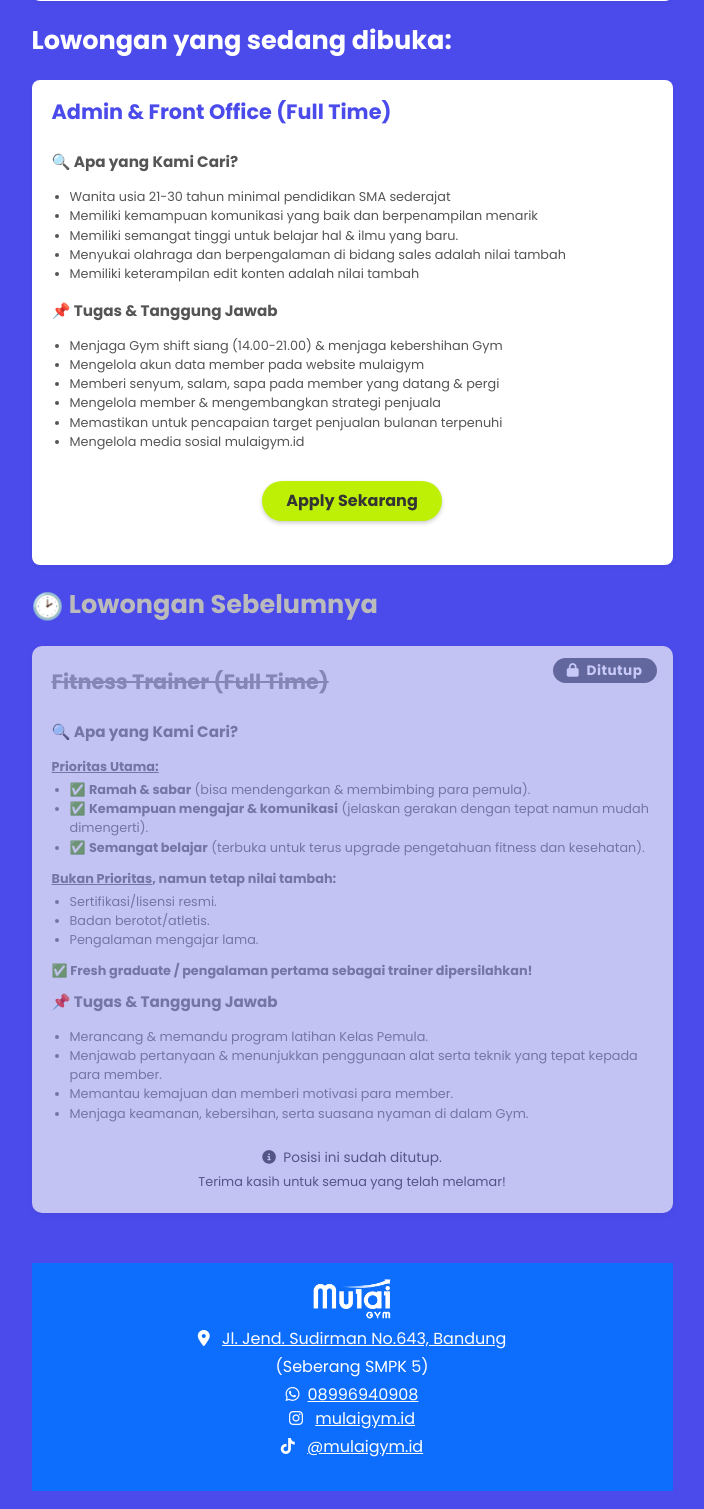
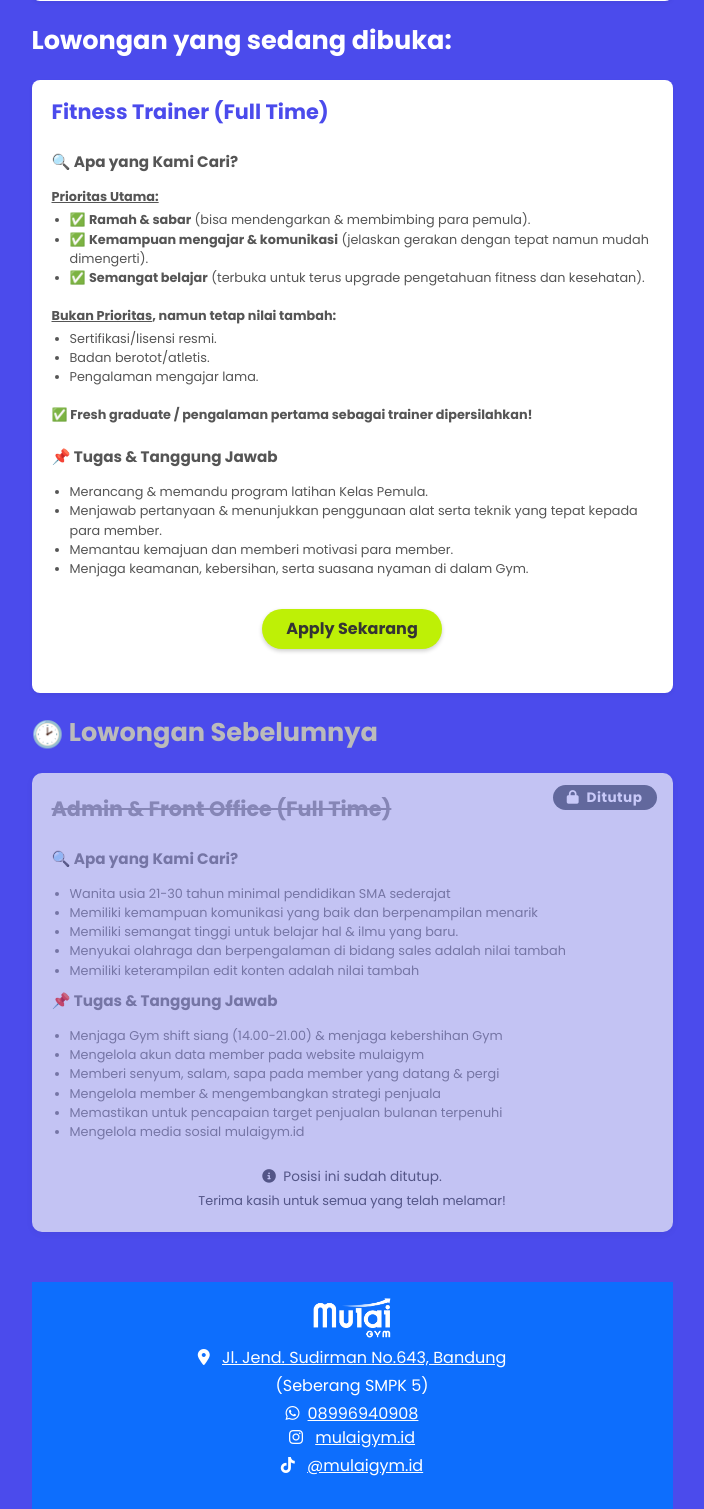
Before and after one commit to corneliusyanm/mulai-web, a Django app: page /lowongan-kerja/ in a window 1280 px wide. Shown: the part 907-2416 px from the top of the page, without its empty margins (288-992 px from the left). Run offline with Django 4.2, Linux system fonts and the light colour scheme; some libraries are stand-ins or nearby versions.

Commit message:
update lowongan kerja, open fitness trainer

```diff
--- a/templates/lowongan-kerja.html
+++ b/templates/lowongan-kerja.html
@@ -48,25 +48,31 @@
 
             <h1 class="mb-4" style="font-weight: bold; font-size: 1.6rem; color: white;">Lowongan yang sedang dibuka:</h1>
             <div class="card mb-4" style="border-radius: 8px; padding: 20px; border: none; box-shadow: 0 2px 4px rgba(0, 0, 0, 0.05);">
-                <h3 style="font-size: 1.3rem; font-weight: bold; color: #4B4BEC; margin-bottom: 16px;">Admin & Front Office (Full Time)</h3>
+                <h3 style="font-size: 1.3rem; font-weight: bold; color: #4B4BEC; margin-bottom: 16px;">Fitness Trainer (Full Time)</h3>
 
                 <h4 style="font-size: 0.95rem; font-weight: bold; color: #555; margin-top: 12px; margin-bottom: 16px;">🔍 Apa yang Kami Cari?</h4>
+                <p style="font-size: 0.80rem; font-weight: bold; margin-bottom: 4px; color: #555;"><u>Prioritas Utama:</u></p>
                 <ul style="padding-left: 18px; font-size: 0.80rem; margin-bottom: 0.4rem; color: #555;">
-                    <li>Wanita usia 21-30 tahun minimal pendidikan SMA sederajat</li>
-                    <li>Memiliki kemampuan komunikasi yang baik dan berpenampilan menarik</li>
-                    <li>Memiliki semangat tinggi untuk belajar hal & ilmu yang baru.</li>
-                    <li>Menyukai olahraga dan berpengalaman di bidang sales adalah nilai tambah</li>
-                    <li>Memiliki keterampilan edit konten adalah nilai tambah</li>
+                    <li>✅ <strong>Ramah & sabar</strong> (bisa mendengarkan & membimbing para pemula).</li>
+                    <li>✅ <strong>Kemampuan mengajar & komunikasi</strong> (jelaskan gerakan dengan tepat namun mudah dimengerti).</li>
+                    <li>✅ <strong>Semangat belajar</strong> (terbuka untuk terus upgrade pengetahuan fitness dan kesehatan).</li>
                 </ul>
+
+                <p style="font-size: 0.80rem; font-weight: bold; margin-bottom: 4px; margin-top: 12px; color: #555;"><u>Bukan Prioritas</u>, namun tetap nilai tambah:</p>
+                <ul style="padding-left: 18px; font-size: 0.80rem; margin-bottom: 0.4rem; color: #555;">
+                    <li>Sertifikasi/lisensi resmi.</li>
+                    <li>Badan berotot/atletis.</li>
+                    <li>Pengalaman mengajar lama.</li>
+                </ul>
+
+                <p style="font-size: 0.80rem; font-weight: bold; margin-top: 12px; margin-bottom: 12px; color: #555;">✅ Fresh graduate / pengalaman pertama sebagai trainer dipersilahkan!</p>
 
                 <h4 style="font-size: 0.95rem; font-weight: bold; color: #555; margin-top: 12px; margin-bottom: 16px;">📌 Tugas & Tanggung Jawab</h4>
                 <ul style="padding-left: 18px; font-size: 0.80rem; margin-bottom: 0.4rem; color: #555;">
-                    <li>Menjaga Gym shift siang (14.00-21.00) & menjaga kebershihan Gym</li>
-                    <li>Mengelola akun data member pada website mulaigym</li>
-                    <li>Memberi senyum, salam, sapa pada member yang datang & pergi</li>
-                    <li>Mengelola member & mengembangkan strategi penjuala</li>
-                    <li>Memastikan untuk pencapaian target penjualan bulanan terpenuhi</li>
-                    <li>Mengelola media sosial mulaigym.id</li>
+                    <li>Merancang & memandu program latihan Kelas Pemula.</li>
+                    <li>Menjawab pertanyaan & menunjukkan penggunaan alat serta teknik yang tepat kepada para member.</li>
+                    <li>Memantau kemajuan dan memberi motivasi para member.</li>
+                    <li>Menjaga keamanan, kebersihan, serta suasana nyaman di dalam Gym.</li>
                 </ul>
 
                 <br>
@@ -88,36 +94,30 @@
                     </span>
                 </div>
                 <h3 style="font-size: 1.3rem; font-weight: bold; color: #A0A0A0; margin-bottom: 16px; text-decoration: line-through;">
-                    Fitness Trainer (Full Time)
+                    Admin & Front Office (Full Time)
                 </h3>
                 <div style="color: #888;">
                     <h4 style="font-size: 0.95rem; font-weight: bold; color: #888; margin-top: 12px; margin-bottom: 16px;">
                         🔍 Apa yang Kami Cari?
                     </h4>
-                    <p style="font-size: 0.80rem; font-weight: bold; margin-bottom: 4px;"><u>Prioritas Utama:</u></p>
                     <ul style="padding-left: 18px; font-size: 0.80rem; margin-bottom: 0.4rem;">
-                        <li>✅ <strong>Ramah & sabar</strong> (bisa mendengarkan & membimbing para pemula).</li>
-                        <li>✅ <strong>Kemampuan mengajar & komunikasi</strong> (jelaskan gerakan dengan tepat namun mudah dimengerti).</li>
-                        <li>✅ <strong>Semangat belajar</strong> (terbuka untuk terus upgrade pengetahuan fitness dan kesehatan).</li>
+                        <li>Wanita usia 21-30 tahun minimal pendidikan SMA sederajat</li>
+                        <li>Memiliki kemampuan komunikasi yang baik dan berpenampilan menarik</li>
+                        <li>Memiliki semangat tinggi untuk belajar hal & ilmu yang baru.</li>
+                        <li>Menyukai olahraga dan berpengalaman di bidang sales adalah nilai tambah</li>
+                        <li>Memiliki keterampilan edit konten adalah nilai tambah</li>
                     </ul>
-
-                    <p style="font-size: 0.80rem; font-weight: bold; margin-bottom: 4px; margin-top: 12px;"><u>Bukan Prioritas</u>, namun tetap nilai tambah:</p>
-                    <ul style="padding-left: 18px; font-size: 0.80rem; margin-bottom: 0.4rem;">
-                        <li>Sertifikasi/lisensi resmi.</li>
-                        <li>Badan berotot/atletis.</li>
-                        <li>Pengalaman mengajar lama.</li>
-                    </ul>
-
-                    <p style="font-size: 0.80rem; font-weight: bold; margin-top: 12px; margin-bottom: 12px;">✅ Fresh graduate / pengalaman pertama sebagai trainer dipersilahkan!</p>
 
                     <h4 style="font-size: 0.95rem; font-weight: bold; color: #888; margin-top: 12px; margin-bottom: 16px;">
                         📌 Tugas & Tanggung Jawab
                     </h4>
                     <ul style="padding-left: 18px; font-size: 0.80rem; margin-bottom: 0.4rem;">
-                        <li>Merancang & memandu program latihan Kelas Pemula.</li>
-                        <li>Menjawab pertanyaan & menunjukkan penggunaan alat serta teknik yang tepat kepada para member.</li>
-                        <li>Memantau kemajuan dan memberi motivasi para member.</li>
-                        <li>Menjaga keamanan, kebersihan, serta suasana nyaman di dalam Gym.</li>
+                        <li>Menjaga Gym shift siang (14.00-21.00) & menjaga kebershihan Gym</li>
+                        <li>Mengelola akun data member pada website mulaigym</li>
+                        <li>Memberi senyum, salam, sapa pada member yang datang & pergi</li>
+                        <li>Mengelola member & mengembangkan strategi penjuala</li>
+                        <li>Memastikan untuk pencapaian target penjualan bulanan terpenuhi</li>
+                        <li>Mengelola media sosial mulaigym.id</li>
                     </ul>
                 </div>
                 <div class="text-center mt-3">
```
